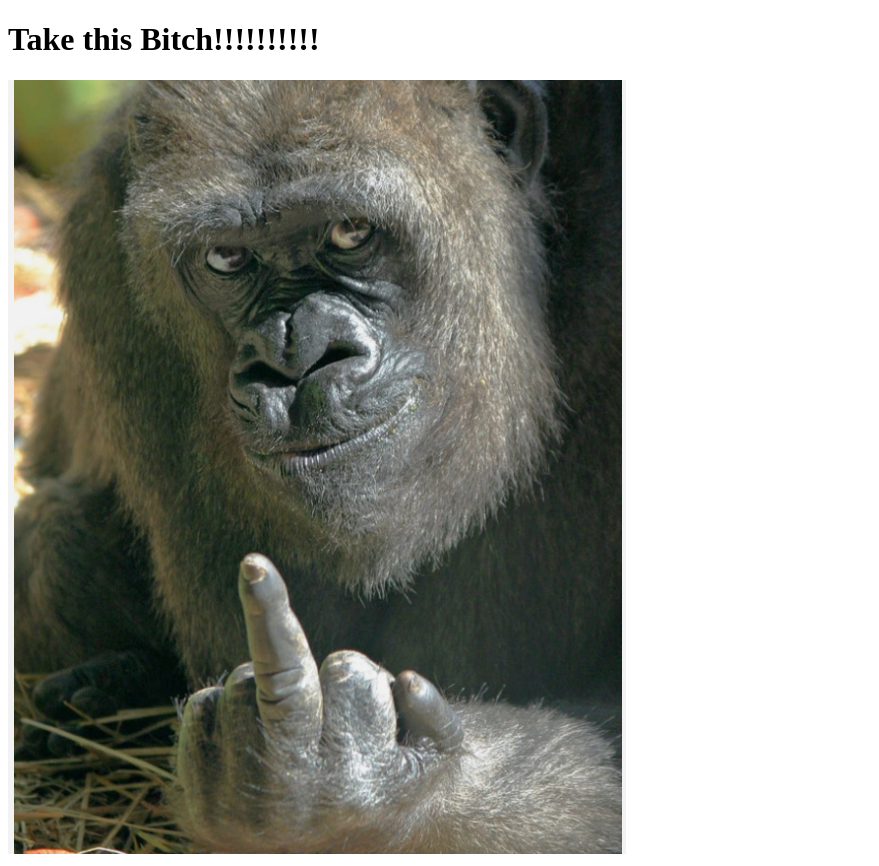
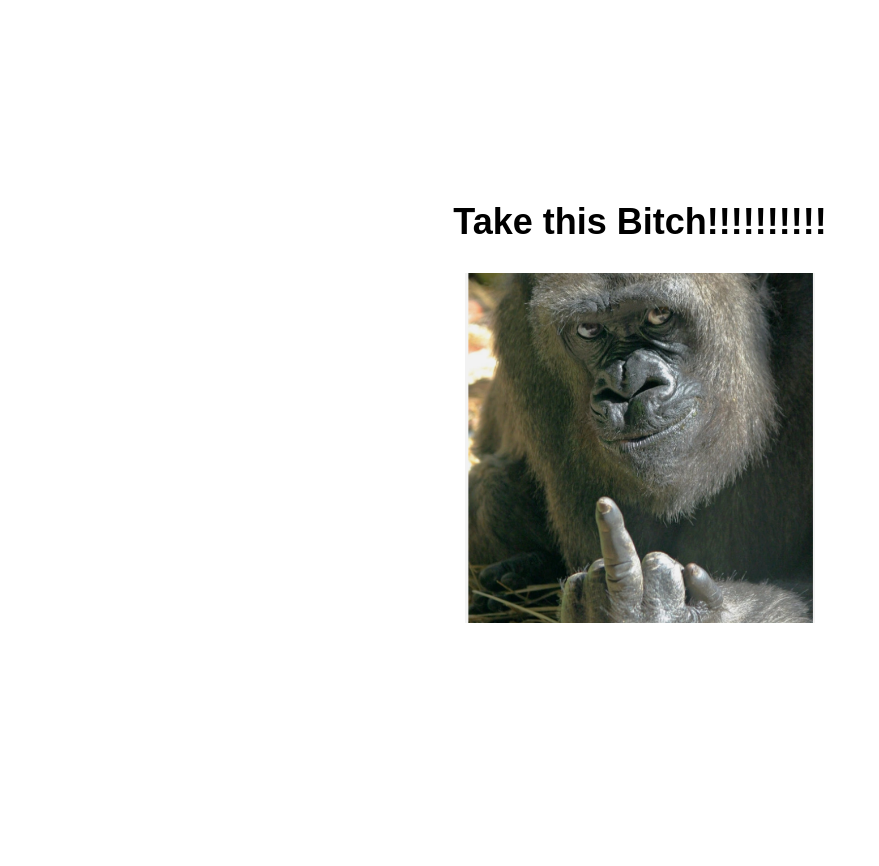
Before and after one commit to AbbasAbdishakour/QR-Site, a plain HTML site: page index.html in a window 1280 px wide. Shown: the whole page, without its empty margins (0-879 px from the left). After the commit the page ends 800 px from the top, so only its background shows below. Drawn offline with Linux system fonts and the light colour scheme.

Commit message:
Enhance index.html with CSS styling
Added CSS styles for body, h1, and img elements.

```diff
--- a/index.html
+++ b/index.html
@@ -1,14 +1,44 @@
 <!DOCTYPE html>
+
 <html lang="en">
 <head>
   <meta charset="UTF-8">
   <meta name="viewport" content="width=device-width, initial-scale=1.0">
   <title>My QR Site</title>
+
+  <style>
+    body {
+      margin: 0;
+      min-height: 100vh;
+      display: flex;
+      flex-direction: column;
+      justify-content: center;
+      align-items: center;
+      text-align: center;
+      font-family: Arial, sans-serif;
+      background: white;
+    }
+
+    h1 {
+      margin-bottom: 30px;
+      font-size: 36px;
+    }
+
+    img {
+      width: 350px;
+      height: 350px;
+      object-fit: cover;
+      display: block;
+    }
+  </style>
+
 </head>
+
 <body>
+
   <h1>Take this Bitch!!!!!!!!!!</h1>
 
-<img src="./gorilla.png" alt="Gorilla">
+  <img src="./gorilla.png" alt="Gorilla">
 
 </body>
 </html>
```
